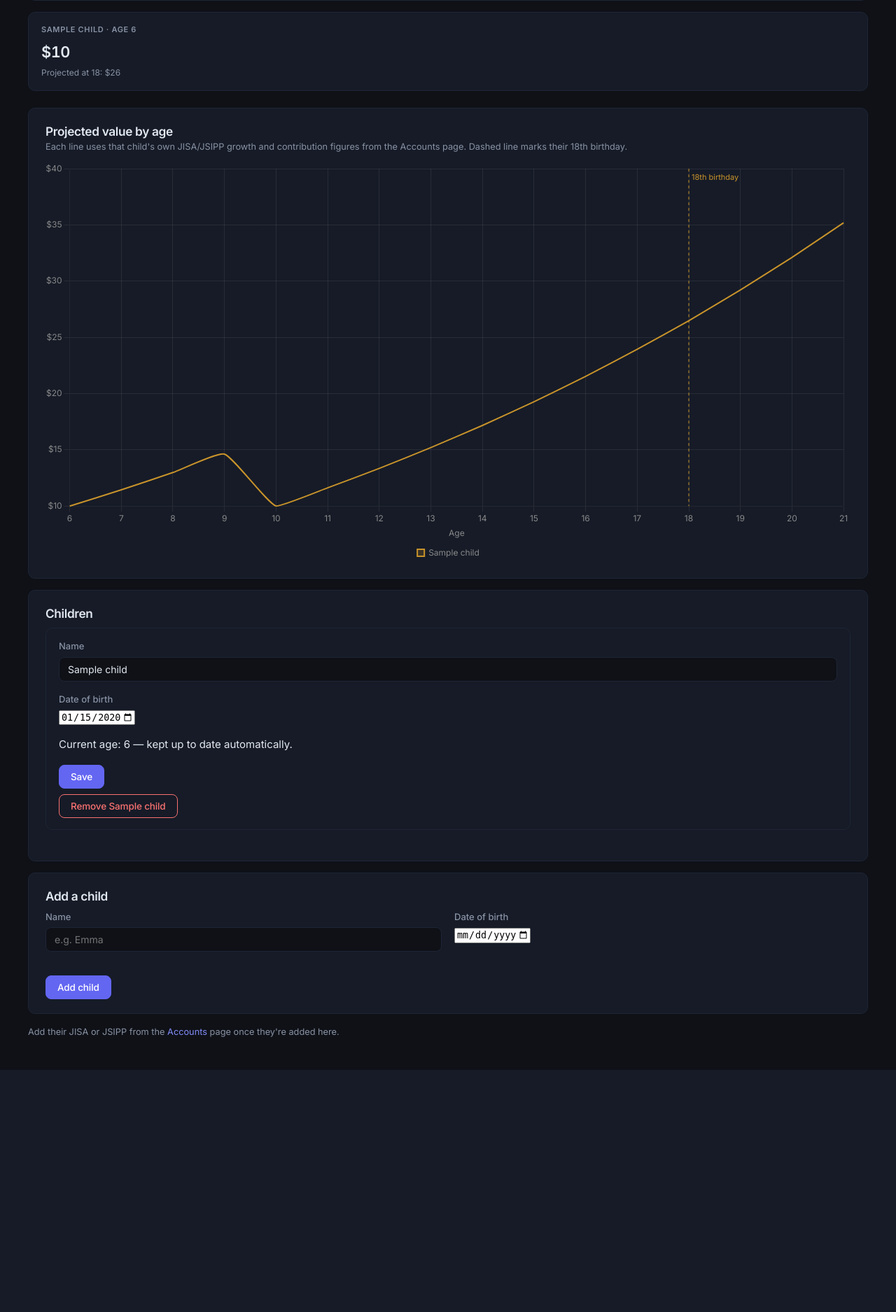
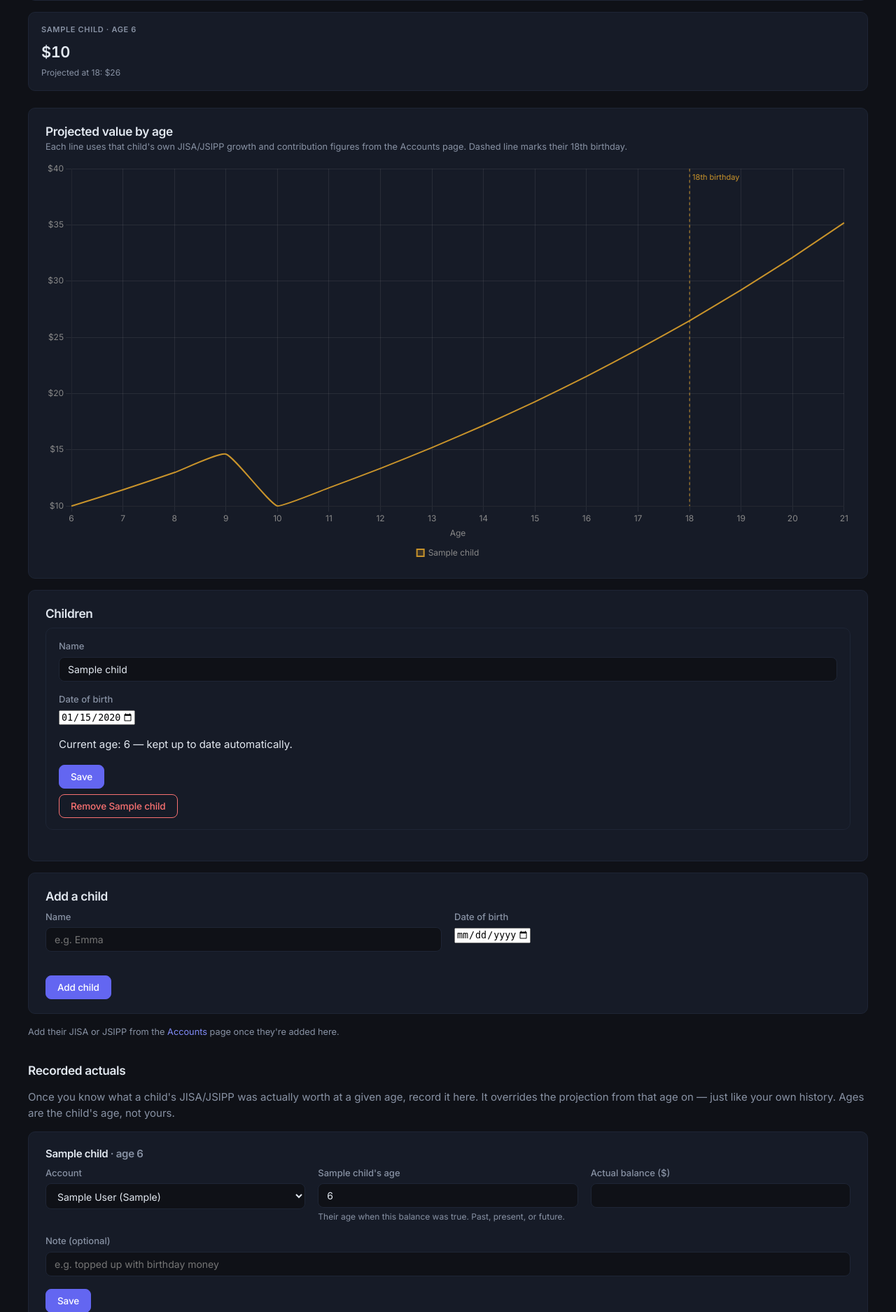
Before and after one commit to SimonBrooker/retireme, a Flask app: page /kids/ in a window 1280 px wide. Shown: the part 295-2170 px from the top of the page at 70% size. Before the commit the page ends 1824 px from the top, so only its background shows below. Run offline with Flask 3, Linux system fonts and the light colour scheme; a user stored in the database is signed in; tables that the repository leaves empty hold one stand-in row (values such as "Sample post"); parts of the project's set-up code (start-up, migrations or seed data) failed here and were passed over.

Commit message:
v2.1.0: record actual balances for kids' accounts
Junior accounts (JISA/JSIPP) can now have real recorded balances, the
same "actuals override the projection" mechanism the adult History page
already provides — but surfaced on the Kids page and keyed on the
child's age rather than yours, since kid projections run on the child's
timeline.

- New "Recorded actuals" section on the Kids page: per-child form to
  record/update a balance at a given (child) age, a recorded-vs-projected
  chart per junior account, and a table of recorded actuals.
- New routes kids.add_actual / kids.delete_actual, scoped to the user's
  own child accounts.
- Reuses the projection engine (already snapshot-aware) and the existing
  history-charts.js as-is; no data-model change.
- Fixes a latent stat bug the feature exposed: a child's "current total"
  read rows[0], which becomes a historical snapshot row once past actuals
  exist — now reads the row at the child's actual current age.

```diff
--- a/app/__init__.py
+++ b/app/__init__.py
@@ -11,7 +11,7 @@ from werkzeug.middleware.proxy_fix import ProxyFix
 from app.extensions import db, login_manager, limiter
 
 
-APP_VERSION = "2.0.7"
+APP_VERSION = "2.1.0"
 
 
 def create_app():
--- a/app/routes/kids.py
+++ b/app/routes/kids.py
@@ -1,3 +1,4 @@
+import json
 from datetime import date
 from dataclasses import replace
 
@@ -5,8 +6,9 @@ from flask import Blueprint, render_template, redirect, url_for, request, flash,
 from flask_login import login_required, current_user
 
 from app.extensions import db
-from app.models import Child
+from app.models import Child, Account, Snapshot
 from app.projections import project
+from app.routes.history import _AccountWithoutSnapshots
 
 kids_bp = Blueprint("kids", __name__, url_prefix="/kids")
 
@@ -28,6 +30,43 @@ def _project_child(child):
     current_age = child.current_age
     end_age = max(21, current_age + 1)
     return project(_ChildProfile(current_age, end_age), child.accounts, [])
+
+
+def _build_child_chart_data(child):
+    """Recorded-vs-projected chart data per kid account, keyed on the child's
+    age — the Kids-page analogue of history._build_chart_data. Returns a dict
+    keyed by account id, in the same shape history-charts.js already renders."""
+    accounts_with_snaps = [a for a in child.accounts if a.snapshots]
+    if not accounts_with_snaps:
+        return {}
+
+    current_age = child.current_age
+    end_age = max(21, current_age + 1)
+    profile = _ChildProfile(current_age, end_age)
+
+    clean_accounts = [_AccountWithoutSnapshots(a) for a in child.accounts]
+    clean_rows = project(profile, clean_accounts, [])
+    actual_rows = project(profile, child.accounts, [])
+
+    clean_by_age = {r.age: r.balances for r in clean_rows}
+    actual_by_age = {r.age: r for r in actual_rows}
+    ages = [r.age for r in actual_rows]
+
+    data = {}
+    for a in accounts_with_snaps:
+        snap_map = {s.age: s.balance for s in a.snapshots}
+        data[a.id] = {
+            "ages": ages,
+            "projected": [
+                round((clean_by_age.get(age, {}).get(a.id) or 0), 2) for age in ages
+            ],
+            "adjusted": [
+                round((actual_by_age[age].balances.get(a.id) or 0), 2) for age in ages
+            ],
+            "actuals": snap_map,
+            "current_age": current_age,
+        }
+    return data
 
 
 def _show_inflated():
@@ -53,24 +92,34 @@ def index():
     inflation_rate = current_user.profile.inflation_rate
 
     stats = []
+    chart_data = {}
     for child in children:
         rows = _project_child(child)
         if inflated:
             rows = _apply_inflation(rows, child, inflation_rate)
+        # rows[0] can be a historical snapshot age once actuals exist, so read
+        # the row at the child's actual current age for the "today" figure.
+        current_total = next(
+            (r.total_net_worth for r in rows if r.age == child.current_age),
+            rows[0].total_net_worth,
+        )
         row_18 = next((r for r in rows if r.age == 18), None)
         stats.append(
             {
                 "child": child,
-                "current_total": rows[0].total_net_worth,
+                "current_total": current_total,
                 "at_18": row_18.total_net_worth if row_18 else None,
                 "has_accounts": len(child.accounts) > 0,
             }
         )
+        chart_data.update(_build_child_chart_data(child))
 
     return render_template(
         "kids.html",
         children=children,
         stats=stats,
+        chart_data_json=json.dumps(chart_data),
+        currency_symbol=current_user.profile.currency_symbol,
         today_iso=date.today().isoformat(),
         inflated=inflated,
         inflation_rate=inflation_rate,
@@ -120,6 +169,54 @@ def api_projection():
     )
 
 
+@kids_bp.route("/actual/add", methods=["POST"])
+@login_required
+def add_actual():
+    # Scope to accounts that belong to this user AND to a child (child_id set) —
+    # i.e. only junior accounts can get actuals recorded from the Kids page.
+    account = (
+        Account.query.filter_by(id=request.form.get("account_id"), user_id=current_user.id)
+        .filter(Account.child_id.isnot(None))
+        .first()
+    )
+    if not account:
+        flash("Choose a child's account.", "error")
+        return redirect(url_for("kids.index"))
+
+    try:
+        age = int(request.form["age"])
+        balance = float(request.form["balance"])
+    except (ValueError, KeyError):
+        flash("Enter a valid age and balance.", "error")
+        return redirect(url_for("kids.index"))
+
+    existing = Snapshot.query.filter_by(account_id=account.id, age=age).first()
+    note = (request.form.get("note") or "").strip() or None
+    if existing:
+        existing.balance = balance
+        existing.note = note
+        flash(f"Updated {account.name} at age {age}.", "success")
+    else:
+        db.session.add(Snapshot(account_id=account.id, age=age, balance=balance, note=note))
+        flash(f"Recorded {account.name} at age {age}.", "success")
+    db.session.commit()
+    return redirect(url_for("kids.index"))
+
+
+@kids_bp.route("/actual/<int:snapshot_id>/delete", methods=["POST"])
+@login_required
+def delete_actual(snapshot_id):
+    snap = (
+        Snapshot.query.join(Account)
+        .filter(Snapshot.id == snapshot_id, Account.user_id == current_user.id)
+        .first_or_404()
+    )
+    db.session.delete(snap)
+    db.session.commit()
+    flash("Removed.", "success")
+    return redirect(url_for("kids.index"))
+
+
 @kids_bp.route("/add", methods=["POST"])
 @login_required
 def add_child():
--- a/app/templates/kids.html
+++ b/app/templates/kids.html
@@ -101,8 +101,84 @@
 </div>
 
 <p class="dim" style="font-size:0.85rem;">Add their JISA or JSIPP from the <a href="{{ url_for('accounts.index') }}">Accounts</a> page once they're added here.</p>
+
+{% set children_with_accounts = children | selectattr('accounts') | list %}
+{% if children_with_accounts %}
+<div id="history-chart-data"
+     data-charts="{{ chart_data_json | e }}"
+     data-currency="{{ currency_symbol | e }}"
+     style="display:none;"></div>
+
+<h2 style="margin: 32px 0 8px;">Recorded actuals</h2>
+<p class="dim">Once you know what a child's JISA/JSIPP was actually worth at a given age, record it here. It overrides the projection from that age on — just like your own history. Ages are the child's age, not yours.</p>
+
+{% for child in children_with_accounts %}
+<div class="chart-card">
+  <h3>{{ child.name }} <span class="dim">· age {{ child.current_age }}</span></h3>
+  <form method="post" action="{{ url_for('kids.add_actual') }}">
+    <input type="hidden" name="csrf_token" value="{{ csrf_token }}">
+    <div class="form-grid">
+      <div class="field">
+        <label>Account</label>
+        <select name="account_id" required>
+          {% for a in child.accounts %}
+          <option value="{{ a.id }}">{{ a.name }} ({{ a.type_label() }})</option>
+          {% endfor %}
+        </select>
+      </div>
+      <div class="field">
+        <label>{{ child.name }}'s age</label>
+        <input type="number" name="age" min="0" max="30" value="{{ child.current_age }}" required>
+        <div class="hint">Their age when this balance was true. Past, present, or future.</div>
+      </div>
+      <div class="field">
+        <label>Actual balance ({{ current_user.profile.currency_symbol }})</label>
+        <input type="number" step="0.01" name="balance" required>
+      </div>
+    </div>
+    <div class="field">
+      <label>Note (optional)</label>
+      <input type="text" name="note" placeholder="e.g. topped up with birthday money">
+    </div>
+    <div class="btn-row">
+      <button type="submit">Save</button>
+    </div>
+  </form>
+
+  {% for a in child.accounts %}
+    {% if a.snapshots %}
+    <h4 style="margin: 20px 0 8px;">{{ a.name }} <span class="dim mono" style="font-size:0.75rem;">({{ a.type_label() }})</span></h4>
+    <div class="chart-wrap chart-wrap--sm" style="margin-bottom:16px;"><canvas id="history-chart-{{ a.id }}"></canvas></div>
+    <div class="table-scroll">
+    <table class="ledger">
+      <thead>
+        <tr><th>Age</th><th>Actual balance</th><th>Note</th><th></th></tr>
+      </thead>
+      <tbody>
+        {% for s in a.snapshots %}
+        <tr>
+          <td>{{ s.age }}</td>
+          <td>{{ current_user.profile.currency_symbol }}{{ "{:,.0f}".format(s.balance) }}</td>
+          <td style="text-align:left;" class="dim">{{ s.note or "" }}</td>
+          <td>
+            <form method="post" action="{{ url_for('kids.delete_actual', snapshot_id=s.id) }}" style="margin:0;">
+              <input type="hidden" name="csrf_token" value="{{ csrf_token }}">
+              <button type="submit" class="btn-danger" style="padding:4px 10px; font-size:0.78rem;">Remove</button>
+            </form>
+          </td>
+        </tr>
+        {% endfor %}
+      </tbody>
+    </table>
+    </div>
+    {% endif %}
+  {% endfor %}
+</div>
+{% endfor %}
+{% endif %}
 {% endblock %}
 {% block scripts %}
 <script src="{{ url_for('static', filename='js/chart.umd.min.js') }}"></script>
 <script src="{{ url_for('static', filename='js/kids-charts.js') }}"></script>
+<script src="{{ url_for('static', filename='js/history-charts.js') }}"></script>
 {% endblock %}
```
Also changed, not shown: 1 other file.
